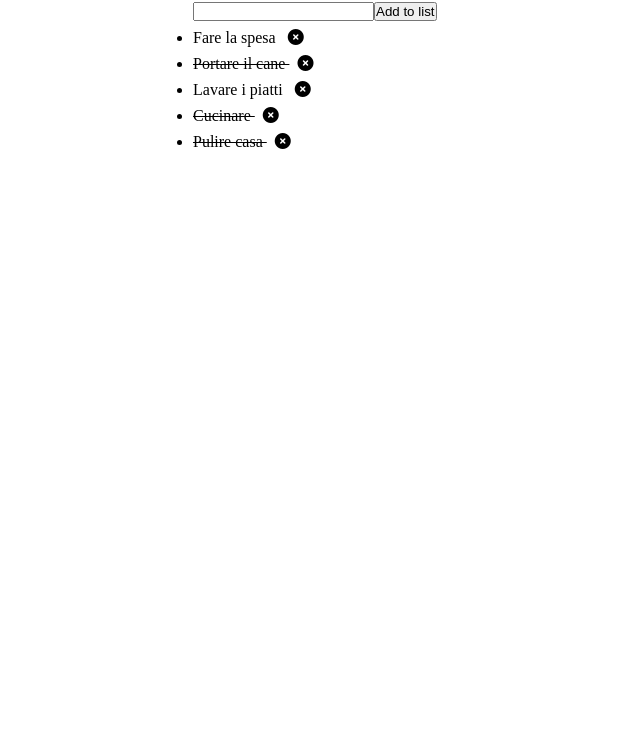
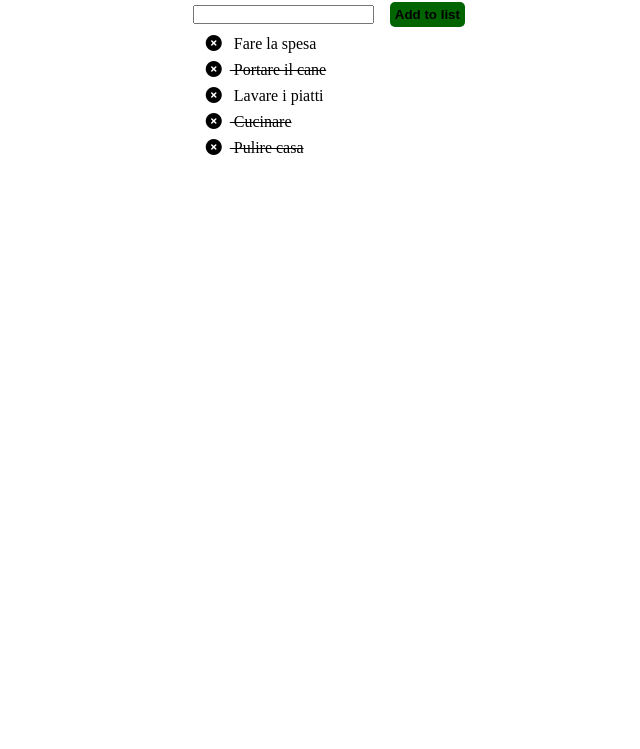
Before and after one commit to PaoloMarzocchi/vue-todolist, a plain HTML site: page index.html in a window 1280 px wide. Shown: the part 51-800 px from the top of the page, without its empty margins (63-703 px from the left). Drawn offline with nearby package versions, Linux system fonts and the light colour scheme.

Commit message:
fix layout

```diff
--- a/assets/css/style.css
+++ b/assets/css/style.css
@@ -4,18 +4,31 @@
     box-sizing: border-box;
 }
 
+/* Common */
 h1{
     margin: 0.5rem 0;
 }
 
 li{
-    margin: 0.5rem 0;
+    margin: 0.5rem 0.8rem;
+    cursor: pointer;
+    list-style: none;
+    width: fit-content;
+
+}
+
+i{
+    margin-right: 0.5rem;
     cursor: pointer;
 }
 
-i{
-    margin-left: 0.5rem;
-    cursor: pointer;
+button{
+    padding: 0.3rem;
+    background-color: darkgreen;
+    border: none;
+    border-radius: 5px;
+    font-weight: bold;
+    margin-left: 1rem;
 }
 
 /* Utilities */
--- a/index.html
+++ b/index.html
@@ -18,9 +18,9 @@
         <button @click="addItem()">Add to list</button>
         <span v-if="errorMessage" style="color: darkred;">{{errorMessage}}</span>
         <ul>
-            <li :class="todo.done ? 'checked' : ''" v-for="(todo,index) in todoList" @click="todo.done = !todo.done">{{todo.text}}
+            <li :class="todo.done ? 'checked' : ''" v-for="(todo,index) in todoList" @click="todo.done = !todo.done">
                 <i class="fa-solid fa-circle-xmark" @click="removeTodo(index)"></i>
-
+                {{todo.text}}
             </li>
         </ul>
     </div>
```
Also changed, not shown: 1 other file.
